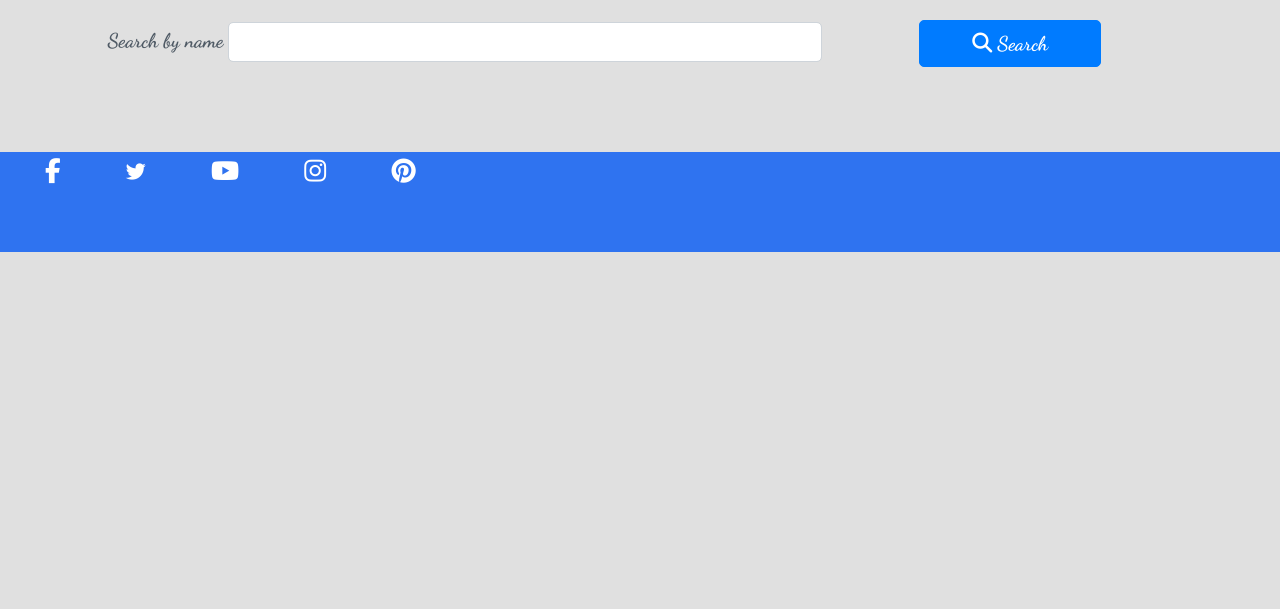
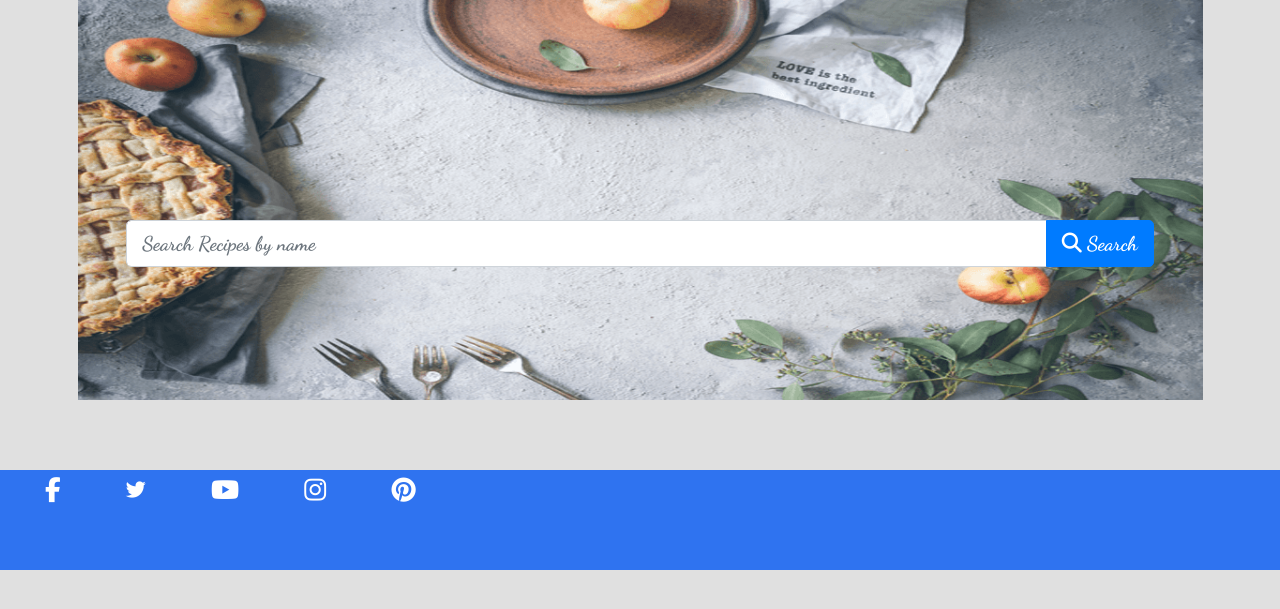
Before and after one commit to Dhracko/frankies_kitchen, a Flask app: page / in a window 1280 px wide. Shown: the part 150-759 px from the top of the page. Run offline with Flask 2, Linux system fonts and the light colour scheme; data that the repository does not hold is empty; some libraries are stand-ins or nearby versions.

Commit message:
Added Search bar background

```diff
--- a/static/css/style.css
+++ b/static/css/style.css
@@ -1,14 +1,14 @@
 @import url("https://fonts.googleapis.com/css2?family=Dancing+Script:wght@700&family=Raleway:wght@300&display=swap");
 
 html {
-    font-size: 20px;
+  font-size: 20px;
 }
 
 body {
   font-family: "Dancing Script", cursive;
   margin: 0;
   background-color: #e0e0e0;
-  color: #4F5A65;
+  color: #4f5a65;
 }
 .wrap-content {
   padding-bottom: 2.5rem;
@@ -107,14 +107,28 @@ body {
 
 /* Search Bar */
 .search-bar {
-  padding: 20px 0px 30px;
+  top: 55%;
+  position: absolute;
+  width: 94%;
 }
 
 #search_field.form-control {
   display: inline-flex;
 }
 
+#search-bar {
+  background-image: url(../images/search_bar.png);
+  background-repeat: no-repeat;
+  background-size: 100%;
+  height: 400px;
+  position: relative;
+}
+
 /* Main Page Cards */
+.card-deck {
+  padding-top: 20px;
+}
+
 .card-body a {
   text-decoration: none;
   color: #007faa;
@@ -129,10 +143,6 @@ body {
 .ing-container,
 .method-header {
   padding: 0;
-}
-
-.form-control {
-    font-size: 15px;
 }
 
 /* Recipe Page view */
@@ -170,8 +180,8 @@ body {
 }
 
 .recipe-image {
-    height: 400px;
-    width: 600px;
+  height: 400px;
+  width: 600px;
 }
 
 /* Udate - Edit Recipe */
--- a/templates/initial.html
+++ b/templates/initial.html
@@ -1,19 +1,25 @@
 {% extends 'base.html' %} {% block content %}
 
 <!-- Search Bar -->
-<div class="container">
-<div class="row justify-content-center search-bar">
-  <form class="col" action="{{url_for('get_search')}}" method="POST">
-    <label class="col-9">Search by name
+<div id="search-bar" class="container">
+  <div class="row justify-content-center ">
+    <form class="col search-bar" action="{{url_for('get_search')}}" method="POST">
+      <div class="input-group">
         <input
-      class="form-control col-9"
           type="search"
+          class="form-control"
+          placeholder="Search Recipes by name"
+          aria-label="Search Recipes by name"
+          aria-describedby="basic-addon2"
           name="search_field"
           id="search_field"
-    /></label>
-    <button type="submit" class="btn btn-primary col-2">
+        />
+        <div class="input-group-append">
+          <button type="submit" class="btn btn-primary">
             <i class="fas fa-search"></i> Search
           </button>
+        </div>
+      </div>
     </form>
   </div>
 </div>
```
Also changed, not shown: static/images/search_bar.png (added). Lines whose indentation alone changed are shown as unchanged.
